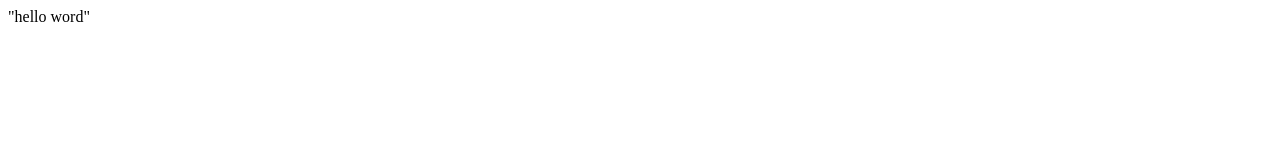
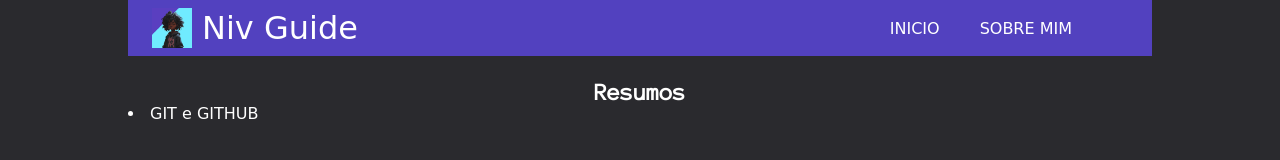
Before and after one commit to niveanfj/guide, a plain HTML site: page index.html in a window 1280 px wide. Drawn offline with Linux system fonts and the light colour scheme; a web font is replaced by a local one.

Commit message:
add files

```diff
--- /dev/null
+++ b/css/contato.css
@@ -0,0 +1,96 @@
+
+@import url('https://fonts.googleapis.com/css2?family=Handjet:wght@500&display=swap');
+@import url('https://fonts.googleapis.com/css2?family=Anonymous+Pro&display=swap');
+
+* {
+    margin: 0;
+    padding: 0;
+}
+
+a:visited {
+    text-decoration: none;
+}
+
+a {
+    text-decoration: none;
+    gap: 1vh;
+    font-family: 'Handjet', cursive;
+    color: white;
+}
+
+
+body{
+    margin: 0 auto;
+    background-color: #2A2A2E;
+    width: 80%;
+}
+
+
+
+
+.cabecalho{
+    display: flex;
+    flex-direction: row;
+    align-items: center;
+    width: 100%;
+    justify-content: space-between;
+
+    height: 7vh;
+    background-color: #5241BF;
+
+    font-family: 'Handjet', cursive;
+    color: white;
+}
+.cabecalho-conj-logo{
+    margin: 3vh;
+    display: flex;
+    flex-direction: row;
+    align-items: center;
+    justify-content: space-between;
+
+    font-size: 4vh;
+}
+
+.cabecalho-logo{
+    width: 5vh;
+    margin-right: 10px;
+}
+
+
+.cabecalho-menu{
+    display: flex;
+    gap: 5vh;
+    margin-right: 10vh;
+}
+
+/* ---------------------------------------------------------------------- */
+
+.principal{
+    width: 100%;
+    display: block;
+}
+
+.principal-text{
+    text-align: center;
+    color: white;
+    font-family: 'Anonymous Pro', monospace;
+    font-size: 2.5vh;
+}
+
+.card{
+    background-color: #5241BF;
+    margin-top: 1vh;
+
+    display: flex;
+    flex-direction: row;
+    justify-content: center;
+    align-items: center;
+}
+
+.foto-perfil{
+    width: 25vh;
+}
+
+.redes{
+    margin-top: 20px;
+}
--- /dev/null
+++ b/css/style.css
@@ -0,0 +1,85 @@
+@import url('https://fonts.googleapis.com/css2?family=Handjet:wght@500&display=swap');
+@import url('https://fonts.googleapis.com/css2?family=Anonymous+Pro&display=swap');
+
+* {
+    margin: 0;
+    padding: 0;
+}
+
+a:visited {
+    text-decoration: none;
+}
+
+a {
+    text-decoration: none;
+    gap: 1vh;
+    font-family: 'Handjet', cursive;
+    color: white;
+}
+
+
+body{
+    margin: 0 auto;
+    background-color: #2A2A2E;
+    width: 80%;
+}
+
+
+
+
+.cabecalho{
+    display: flex;
+    flex-direction: row;
+    align-items: center;
+    width: 100%;
+    justify-content: space-between;
+
+    height: 7vh;
+    background-color: #5241BF;
+
+    font-family: 'Handjet', cursive;
+    color: white;
+}
+.cabecalho-conj-logo{
+    margin: 3vh;
+    display: flex;
+    flex-direction: row;
+    align-items: center;
+    justify-content: space-between;
+
+    font-size: 4vh;
+}
+
+.cabecalho-logo{
+    width: 5vh;
+    margin-right: 10px;
+}
+
+
+.cabecalho-menu{
+    display: flex;
+    gap: 5vh;
+    margin-right: 10vh;
+}
+
+
+.principal{
+    width: 100%;
+    display: flex;
+    flex-direction: column;
+
+    color: white;
+    font-family: 'Anonymous Pro', monospace;
+}
+
+
+.principal-titulo{
+    padding-top: 3vh;
+    text-align: center;
+    margin: 0 auto;
+}
+
+.principal-txt{
+    padding: 4vh;
+    text-align: justify;
+}
--- a/index.html
+++ b/index.html
@@ -3,9 +3,32 @@
 <head>
     <meta charset="UTF-8">
     <meta name="viewport" content="width=device-width, initial-scale=1.0">
-    <title>Document</title>
+
+    <link rel="stylesheet" type="text/css" href="css/style.css">
+    <link rel="icon" type="image/png" href="img/logo.png" />
+
+    <title>Niv Guide</title>
 </head>
+
 <body>
-    "hello word"
+    <header class="cabecalho">
+        <div class="cabecalho-conj-logo">
+            <img class="cabecalho-logo" src="img/logo.png" alt="Card">
+            Niv Guide
+        </div>
+        <div class="cabecalho-menu">
+            <a href="index.html"> INICIO</a>
+            <a href="contato.html"> SOBRE MIM</a>
+        </div>
+    </header>
+
+    <main class="principal">
+
+        <h2 class="principal-titulo">Resumos</h2>
+        <div class="principal-itens">
+            <a href="conteudo/git.html"><li>GIT e GITHUB</li></a>
+        </div>
+    </main>
+    <footer></footer>
 </body>
 </html>
```
Also changed, not shown: contato.html (added, +44 -0 lines), conteudo/git.html (added, +61 -0 lines), img/ft.png (added), img/logo.png (added).
